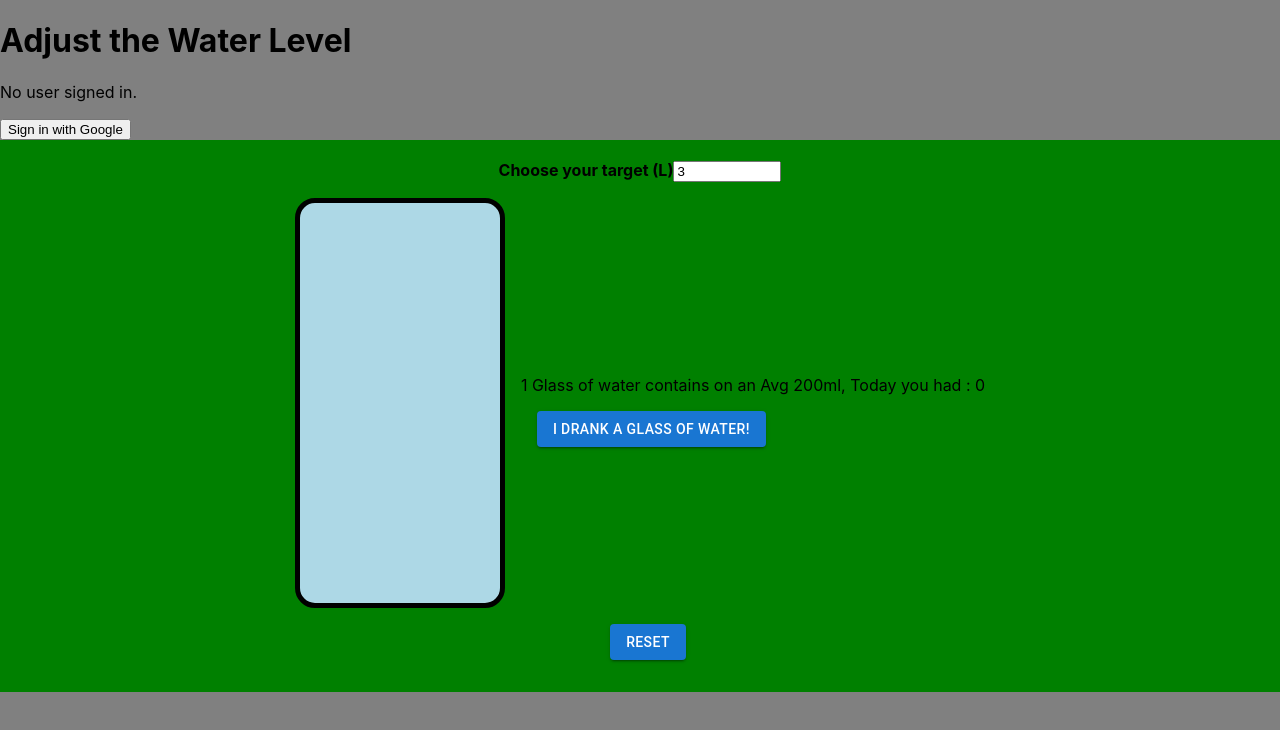
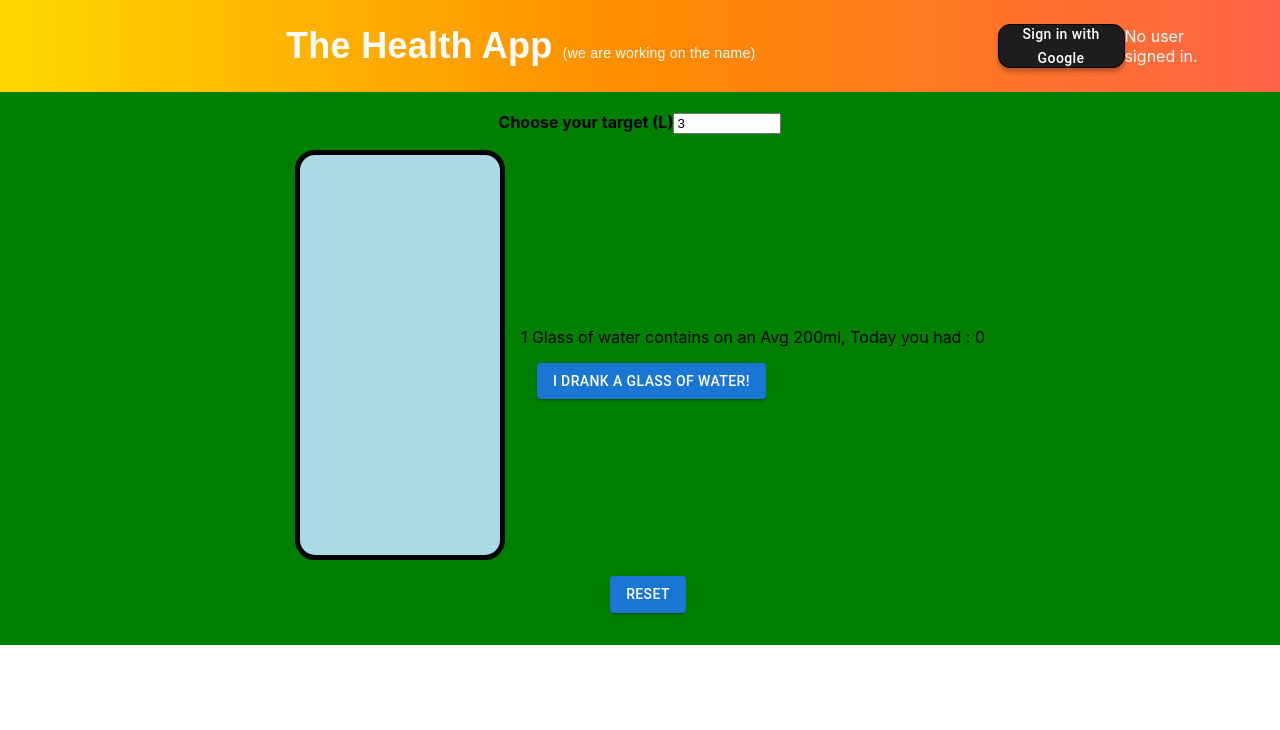
Before and after one commit to samarth2002/healthyapp, a Next.js app: page / in a window 1280 px wide. Shown: the top 730 px of the page. Built offline with nearby package versions, Linux system fonts and the light colour scheme; no server answers.

Commit message:
new navbar

```diff
--- a/components/Glass.js
+++ b/components/Glass.js
@@ -1,35 +1,76 @@
 "use client";
 
-import { useState } from "react";
+import { useState, useEffect } from "react";
 import Box from "@mui/material/Box";
 import Grid from "@mui/material/Grid";
 import Button from "@mui/material/Button";
 import styles from "./Glass.module.css";
+import useAuth from "../hooks/useAuth";
+import { getUserData, updateUserData } from "../firebase/firestore";
 
 const Glass = () => {
-  const [targetWaterLevel, setTargetWaterLevel] = useState(3000.0); // Default water level at 50%
-  const [currentWaterLevel, setCurrentWaterLevel] = useState(0.0); // Default water level at 50%
+  const { user } = useAuth();
+  const [targetWaterLevel, setTargetWaterLevel] = useState(3000.0);
+  const [currentWaterLevel, setCurrentWaterLevel] = useState(0.0);
   const [totalGlassesToday, setTotalGlassesToday] = useState(0);
   const glassOfWater = 200.0;
 
-  const handleChange = (event) => {
+  useEffect(() => {
+    if (user) {
+      const fetchUserData = async () => {
+        const userData = await getUserData(user.uid);
+        setTotalGlassesToday(userData.totalGlassesToday);
+        setCurrentWaterLevel(userData.totalGlassesToday * glassOfWater);
+        setTargetWaterLevel(userData.targetWaterLevel);
+
+      };
+
+      fetchUserData();
+    }
+  }, [user]);
+
+  const handleChange = async (event) => {
     const value = parseFloat(event.target.value);
     if (!isNaN(value)) {
-      setTargetWaterLevel(value*1000 );
+      setTargetWaterLevel(value * 1000);
+
+      if (user) {
+      await updateUserData(user.uid, {
+        targetWaterLevel: value*1000,
+        lastUpdated: new Date(),
+      });
+    }
     }
   };
 
-  const addGlassOfWater = () => {
-    setCurrentWaterLevel(currentWaterLevel + glassOfWater)
-    setTotalGlassesToday(totalGlassesToday + 1)
+  const addGlassOfWater = async () => {
+    const newTotalGlasses = totalGlassesToday + 1;
+    const newCurrentWaterLevel = currentWaterLevel + glassOfWater;
 
-  }
+    setCurrentWaterLevel(newCurrentWaterLevel);
+    setTotalGlassesToday(newTotalGlasses);
 
-  const resetAll = () => {
-    setCurrentWaterLevel(0.0)
-    setTotalGlassesToday(0)
-    setTargetWaterLevel(3000.0)
-  }
+    if (user) {
+      await updateUserData(user.uid, {
+        totalGlassesToday: newTotalGlasses,
+        lastUpdated: new Date(),
+      });
+    }
+  };
+
+  const resetAll = async () => {
+    setCurrentWaterLevel(0.0);
+    setTotalGlassesToday(0);
+    setTargetWaterLevel(3000.0);
+
+    if (user) {
+      await updateUserData(user.uid, {
+        totalGlassesToday: 0,
+        targetWaterLevel: 3000.0,
+        lastUpdated: new Date(),
+      });
+    }
+  };
 
   return (
     <Box sx={{ p: 2, backgroundColor: "green" }}>
@@ -94,7 +135,7 @@ const Glass = () => {
       </Grid>
       <Grid container spacing={2} alignItems="center" justifyContent="center">
         <Grid item display="flex" alignItems="center">
-          <Box sx = {{ p: 2}}>
+          <Box sx={{ p: 2 }}>
             <Button
               variant="contained"
               color="primary"
--- /dev/null
+++ b/components/Navbar/Navbar.js
@@ -0,0 +1,51 @@
+import React from "react";
+import UserInfo from "./UserInfo";
+import Box from "@mui/material/Box";
+import Typography from "@mui/material/Typography";
+import AppBar from "@mui/material/AppBar";
+import Toolbar from "@mui/material/Toolbar";
+import SignInButton from "./SignInButton";
+
+function Navbar() {
+  return (
+    <AppBar
+      position="static"
+      sx={{
+        background: "linear-gradient(to right, #FFD700, #FF8C00, #FF6347)",
+        padding: "10px 20px",
+      }}
+    >
+      <Toolbar
+        sx={{
+          display: "flex",
+          alignItems: "center",
+          justifyContent: "center"
+        }}
+      >
+        <Box sx={{ display: "flex", alignItems: "center" , justifyContent: 'center' ,flex: '0.8'}}>
+          <Typography
+            variant="h6"
+            component="div"
+            sx={{
+              fontFamily: "Arial, sans-serif",
+              fontWeight: "bold",
+              color: "#FFFFFF",
+              fontSize: "36px",
+            }}
+          >
+            The Health App{" "}
+            <span style={{ fontSize: "14px", fontWeight: "normal" }}>
+              (we are working on the name)
+            </span>
+          </Typography>
+        </Box>
+        <Box sx={{ display: "flex", alignItems: "center", flex: '0.2', justifyContent: 'space-evenly' }}>
+          <SignInButton />
+          <UserInfo />
+        </Box>
+      </Toolbar>
+    </AppBar>
+  );
+}
+
+export default Navbar;
--- /dev/null
+++ b/components/Navbar/SignInButton.js
@@ -0,0 +1,43 @@
+"use client";
+
+import { auth, provider } from "../../firebase/config";
+import { signInWithPopup } from "firebase/auth";
+import Button from "@mui/material/Button";
+
+const SignInButton = () => {
+  const signInWithGoogle = async () => {
+    try {
+      const result = await signInWithPopup(auth, provider);
+      console.log("User info:", result.user);
+    } catch (error) {
+      console.error("Error during sign in:", error);
+    }
+  };
+
+  return (
+    <Button
+      onClick={signInWithGoogle}
+      sx={{
+        display: "flex",
+        justifyContent: "center",
+        alignItems: "center",
+        padding: "10px",
+        width: "151px",
+        height: "44px",
+        background: "#1D1D1D",
+        border: "1px solid #000000",
+        boxShadow: "0px 4px 4px rgba(0, 0, 0, 0.25)",
+        borderRadius: "12px",
+        color: "#FFFFFF",
+        textTransform: "none",
+        "&:hover": {
+          background: "#333333",
+        },
+      }}
+    >
+      Sign in with Google
+    </Button>
+  );
+};
+
+export default SignInButton;
--- /dev/null
+++ b/components/Navbar/UserInfo.js
@@ -0,0 +1,32 @@
+"use client";
+
+import { Box } from "@mui/material";
+import useAuth from "../../hooks/useAuth";
+import Image from "next/image";
+
+const UserInfo = () => {
+  const { user } = useAuth();
+
+  if (!user) {
+    return <p>No user signed in.</p>;
+  }
+
+  return (
+    <div>
+      <Box sx={{ display: "flex", alignItems: "center" }}>
+        <Image
+          width={59}
+          height={59}
+          src={user.photoURL}
+          alt="User Avatar"
+          style={{
+            borderRadius: "5px",
+            border: "1px solid black",
+          }}
+        />
+      </Box>
+    </div>
+  );
+};
+
+export default UserInfo;
--- a/components/SignInButton.js
+++ /dev/null
@@ -1,19 +0,0 @@
-"use client";
-
-import { auth, provider } from "../firebase/config";
-import { signInWithPopup } from "firebase/auth";
-
-const SignInButton = () => {
-  const signInWithGoogle = async () => {
-    try {
-      const result = await signInWithPopup(auth, provider);
-      console.log("User info:", result.user);
-    } catch (error) {
-      console.error("Error during sign in:", error);
-    }
-  };
-
-  return <button onClick={signInWithGoogle}>Sign in with Google</button>;
-};
-
-export default SignInButton;
--- a/components/UserInfo.js
+++ /dev/null
@@ -1,22 +0,0 @@
-"use client";
-
-import useAuth from "../hooks/useAuth";
-
-const UserInfo = () => {
-  const { user } = useAuth();
-
-  if (!user) {
-    return <p>No user signed in.</p>;
-  }
-
-  return (
-    <div>
-      <h2>User Info</h2>
-      <p>Name: {user.displayName}</p>
-      <p>Email: {user.email}</p>
-      <img src={user.photoURL} alt="User Avatar" />
-    </div>
-  );
-};
-
-export default UserInfo;
--- a/firebase/config.js
+++ b/firebase/config.js
@@ -1,6 +1,6 @@
 import { initializeApp } from "firebase/app";
 import { getAuth, GoogleAuthProvider } from "firebase/auth";
-
+import { getFirestore } from "firebase/firestore";
 
 const firebaseConfig = {
   apiKey: process.env.NEXT_PUBLIC_API_KEY,
@@ -15,4 +15,6 @@ const firebaseConfig = {
 const app = initializeApp(firebaseConfig);
 const auth = getAuth(app);
 const provider = new GoogleAuthProvider();
-export { auth, provider };
+const db = getFirestore(app);
+
+export { auth, provider, db };
--- /dev/null
+++ b/firebase/firestore.js
@@ -0,0 +1,23 @@
+// firestore.js
+import { doc, getDoc, setDoc, updateDoc } from "firebase/firestore";
+import { db } from "./config";
+
+// Get user data
+export const getUserData = async (userId) => {
+  const userDoc = doc(db, "users", userId);
+  const userSnapshot = await getDoc(userDoc);
+  if (userSnapshot.exists()) {
+    return userSnapshot.data();
+  } else {
+    // User does not exist, create default data
+    const initialData = { totalGlassesToday: 0, targetWaterLevel: 3000.0 ,lastUpdated: new Date() };
+    await setDoc(userDoc, initialData);
+    return initialData;
+  }
+};
+
+// Update user data
+export const updateUserData = async (userId, data) => {
+  const userDoc = doc(db, "users", userId);
+  await updateDoc(userDoc, data);
+};
--- a/next.config.mjs
+++ b/next.config.mjs
@@ -1,4 +1,8 @@
 /** @type {import('next').NextConfig} */
-const nextConfig = {};
+const nextConfig = {
+  images: {
+    domains: ["lh3.googleusercontent.com"],
+  },
+};
 
 export default nextConfig;
--- a/package.json
+++ b/package.json
@@ -11,6 +11,7 @@
   "dependencies": {
     "@emotion/react": "^11.11.4",
     "@emotion/styled": "^11.11.5",
+    "@mui/icons-material": "^5.16.0",
     "@mui/material": "^5.16.0",
     "dotenv": "^16.4.5",
     "firebase": "^10.12.3",
--- a/src/app/globals.css
+++ b/src/app/globals.css
@@ -4,5 +4,4 @@ body {
   margin: 0;
   padding: 0;
   box-sizing: border-box;
-  background-color: grey;
 }
--- a/src/app/page.js
+++ b/src/app/page.js
@@ -1,14 +1,12 @@
 import Glass from "../../components/Glass";
-import SignInButton from "../../components/SignInButton";
-import UserInfo from "../../components/UserInfo";
+import SignInButton from "../../components/Navbar/SignInButton";
+import Navbar from "../../components/Navbar/Navbar";
 import "./globals.css";
 
 export default function Home() {
   return (
     <main>
-      <h1>Adjust the Water Level</h1>
-      <UserInfo />
-      <SignInButton />
+      <Navbar />
       <Glass />
     </main>
   );
```
Also changed, not shown: 1 other file (tests, documents, lock files or other folders).
